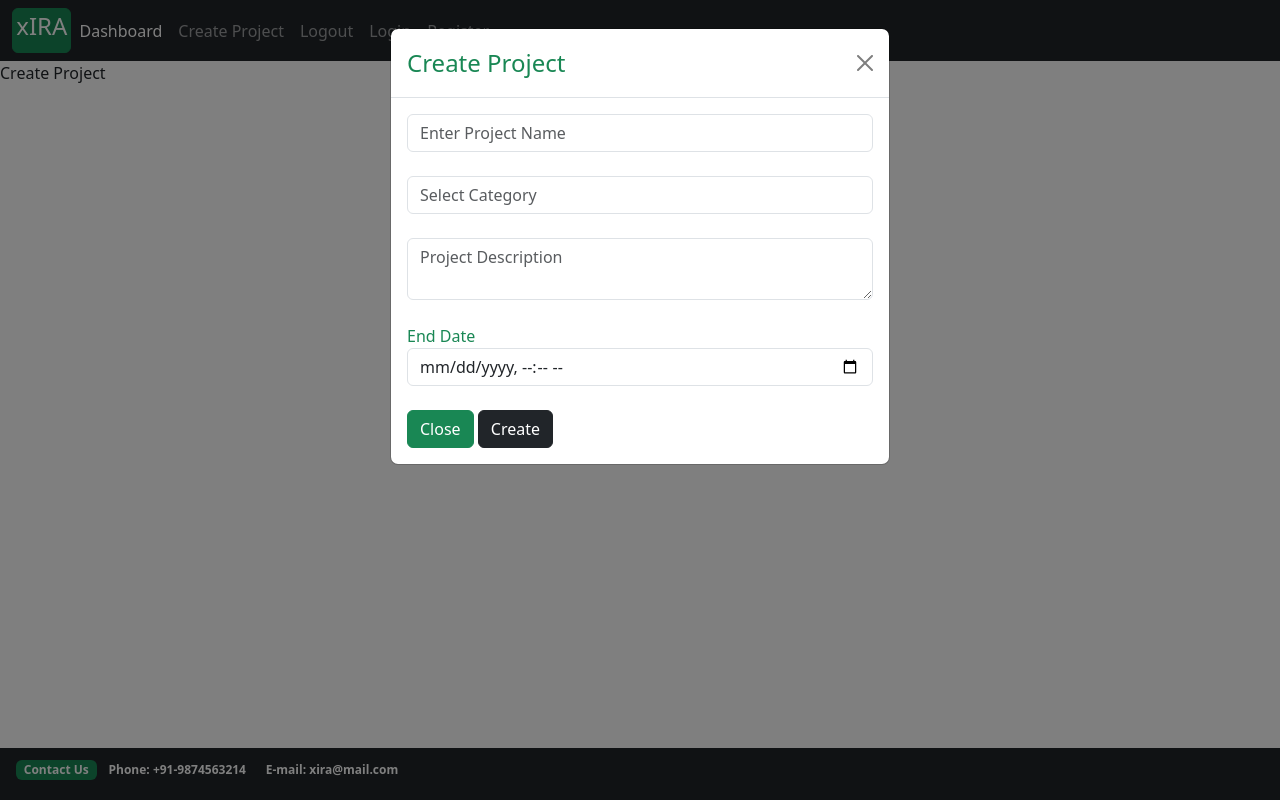
After one commit to vinaycchndra/xIRA, a Django app: page /project/create_project/ in a window 1280 px wide, after a click on "Create Project". The commit adds this page. Run offline with Django 4.2, Linux system fonts and the light colour scheme.

Commit message:
trying to figure out error

```diff
--- /dev/null
+++ b/projects/forms.py
@@ -0,0 +1,15 @@
+from django import forms
+from .models import Project
+
+
+
+class ProjectCreationForm(forms.ModelForm):
+
+    class Meta:
+        model = Project
+        fields = ('project_name', 'project_category', 'project_description', 'estimated_end_date')
+        widgets = {
+            'project_name': forms.TextInput(attrs={'class': 'form-control', 'place_holder': 'Enter Project Name', }),
+            'project_category': forms.Select(attrs={'class': 'form-control'}),
+            'project_description': forms.Textarea(attrs={'class': 'form-control','place_holder':'Project Description', }),
+        }
--- /dev/null
+++ b/projects/urls.py
@@ -0,0 +1,6 @@
+from django.urls import path
+from . import views
+
+urlpatterns = [
+        path('create_project/', views.create_project, name='create_project'),
+]
--- a/projects/views.py
+++ b/projects/views.py
@@ -1,3 +1,21 @@
 from django.shortcuts import render
+from .forms import ProjectCreationForm
+from .models import Project
 
-# Create your views here.
+
+def create_project(request):
+    form = ProjectCreationForm()
+    context = {
+        'form': form
+    }
+    if request.method == 'POST':
+        form = ProjectCreationForm(request.POST)
+        if form.is_valid():
+            project_name = form.cleaned_data['project_name']
+            project_category = form.cleaned_data['project_category']
+            project_description = form.cleaned_data['project_description']
+            estimated_end_date =  form.cleaned_data['estimated_end_date']
+            print(project_category, project_name, project_description, estimated_end_date)
+
+
+    return render(request, 'test.html')
--- a/templates/includes/project_creation.html
+++ b/templates/includes/project_creation.html
@@ -26,7 +26,7 @@
               <br>
               <label class="text-success" for="date_field">End Date</label>
               <div class="form-row">
-                <input type="date" id="date_field" name="estimated_end_date" class="form-control" placeholder="Estimated Completion Date">
+                <input type="datetime-local" id="date_field" name="estimated_end_date" class="form-control" placeholder="Estimated Completion Date">
               </div>
 
 
--- /dev/null
+++ b/templates/test.html
@@ -0,0 +1,26 @@
+{% extends 'base.html' %}
+{% block content %}
+<a class="nav-link" type="button"  data-bs-toggle="modal" data-bs-target="#projectCreationModal">Create Project</a>
+
+<div class="modal fade" id="projectCreationModal" tabindex="-1" aria-labelledby="projectCreationLabel" aria-hidden="true">
+  <div class="modal-dialog">
+    <div class="modal-content">
+      <div class="modal-header">
+        <h4 class="modal-title text-success" id="projectCreationLabel">Create Project</h4>
+        <button type="button" class="btn-close" data-bs-dismiss="modal" aria-label="Close"></button>
+      </div>
+      <div class="modal-body">
+          <form action="create_project">
+              {% csrf_token %}
+              <intput type="text" name="hello" class="form-control">
+              <button type="button" class="btn btn-success" data-bs-dismiss="modal">Close</button>
+              <button type="submit" class="btn btn-dark">Create</button>
+       </form>
+      </div>
+    </div>
+  </div>
+</div>
+
+
+
+{% endblock %}
--- a/xIRA/urls.py
+++ b/xIRA/urls.py
@@ -21,4 +21,5 @@
     path('admin/', admin.site.urls),
     path('', views.base, name='landing_page'),
     path('accounts/', include('accounts.urls')),
+    path('project/', include('projects.urls')),
 ]
```
Also changed, not shown: db.sqlite3, projects/migrations/0002_alter_project_project_category.py (added), projects/migrations/0003_alter_project_project_category.py (added).
